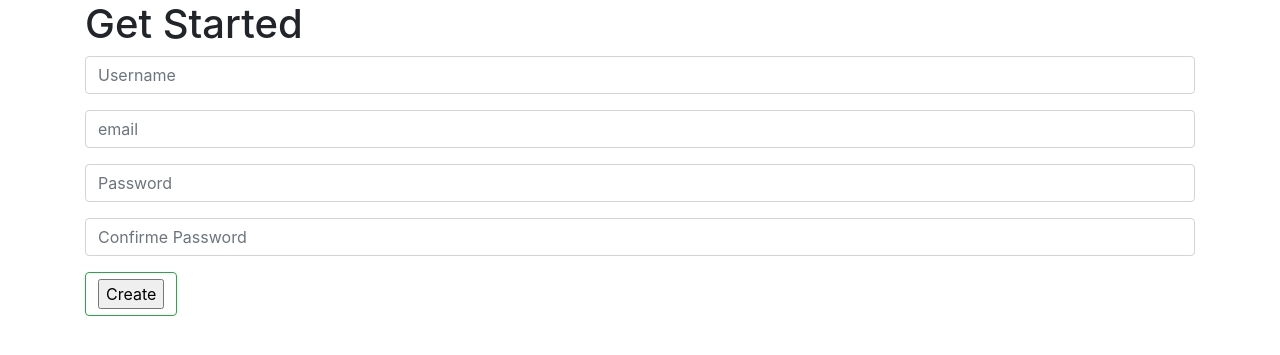
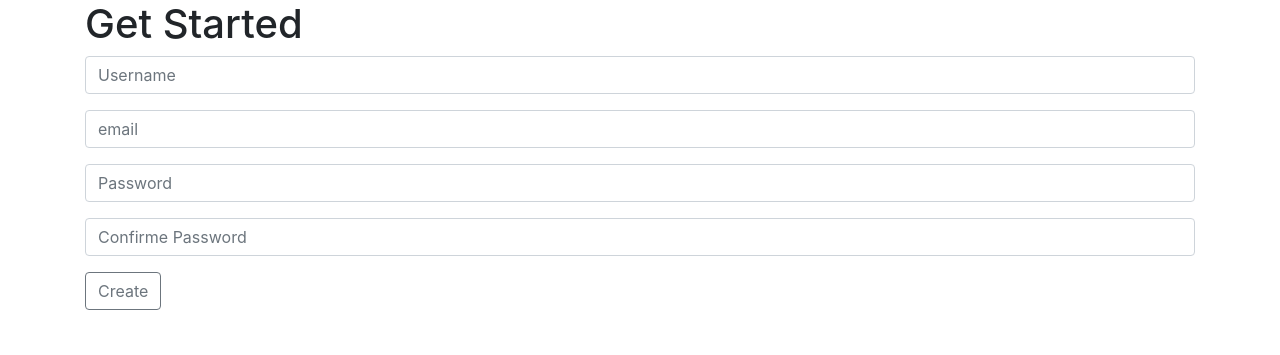
Before and after one commit to MotazBellah/ToDo, a Flask app: page / in a window 1280 px wide. Shown: the part 56-411 px from the top of the page. Run offline with Flask 2, Linux system fonts and the light colour scheme; some libraries are stand-ins or nearby versions.

Commit message:
Updated navbar

```diff
--- a/templates/log.html
+++ b/templates/log.html
@@ -28,14 +28,12 @@
 
 <nav class="navbar navbar-expand-lg navbar-dark bg-dark">
     <span class="navbar-brand" href="#">Get Things Done</span>
-    <button class="navbar-toggler" type="button" data-toggle="collapse" data-target="#navbarNavDropdown" aria-controls="navbarNavDropdown" aria-expanded="false" aria-label="Toggle navigation">
-        <span class="navbar-toggler-icon"></span>
-    </button>
+
     <div class="collapse navbar-collapse" id="navbarNavDropdown">
 
     </div>
-    <a class="btn btn-outline-success my-2 my-sm-0" href="{{ url_for('login_form') }}">Register</a>
-    <a class="btn btn-outline-success my-2 my-sm-0" href="{{ url_for('login') }}">Login</a> -->
+    <a class="btn btn-outline-success m-2 m-sm-0" href="{{ url_for('login_form') }}">Register</a>
+    <a class="btn btn-outline-success m-2 m-sm-0" href="{{ url_for('login') }}">Login</a> -->
 </nav>
 
     <h1>Get Started</h1>
@@ -46,9 +44,12 @@
         {{ displayField(form.password, 'Password') }}
         {{ displayField(form.confirm_pswd, 'Confirme Password') }}
 
-        <div class="btn btn-outline-success my-2 my-sm-0">
+        <div class="form-group">
+            <input type="submit" value="Create" class="btn btn-outline-secondary">
+        </div>
+        <!-- <div class="btn btn-outline-success my-2 my-sm-0">
             {{ form.submit_button }}
-        </div>
+        </div> -->
 
         {{ form.csrf_token }}
 
```
